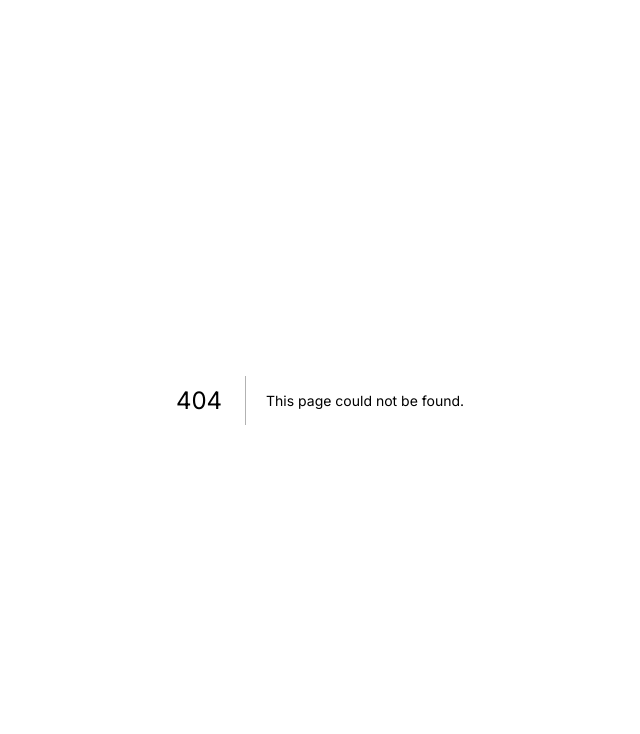
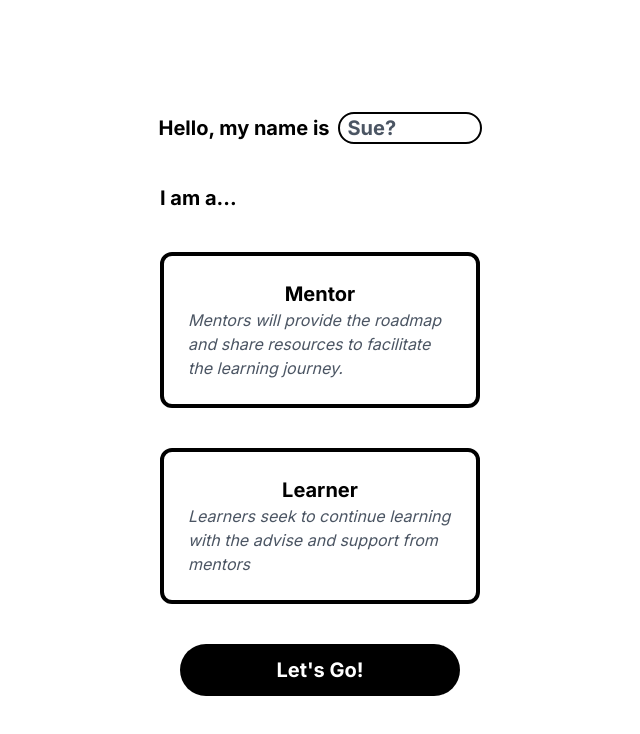
Before and after one commit to killerdroid99/collabothon-project, a Next.js app: page /registration in a window 1280 px wide. Before the commit this address had no page. Shown: the top 734 px of the page, without its empty margins (320-960 px from the left). Built offline with nearby package versions, Linux system fonts and the light colour scheme.

Commit message:
Registration page UI done

```diff
--- a/components/Button.jsx
+++ b/components/Button.jsx
@@ -1,7 +1,6 @@
 function Button({ btnText }) {
   return (
     <button className="bg-black text-white w-fit py-3 px-24 text-xl rounded-full font-bold hover:bg-primary hover:text-black ring-black hover:ring-4 ring-inset">{btnText}</button>
-
   )
 }
 
--- /dev/null
+++ b/components/TextCard.jsx
@@ -0,0 +1,10 @@
+function TextCard({ title, desc }) {
+  return (
+    <div className="flex flex-col items-center justify-center border-black border-4 p-6 rounded-xl max-w-[20rem] active:bg-yellow-300 cursor-pointer">
+      <h3 className="text-xl font-bold">{title}</h3>
+      <p className="text-gray-600 italic">{desc}</p>
+    </div>
+  )
+}
+
+export default TextCard
--- /dev/null
+++ b/pages/registration/index.jsx
@@ -0,0 +1,30 @@
+import React from 'react'
+import Button from '../../components/Button'
+import TextCard from '../../components/TextCard'
+
+function Index() {
+  return (
+    <div className=''>
+      <div className='flex justify-center items-center gap-2 mt-28 text-xl'>
+        <strong>Hello, my name is </strong>
+        <input type="text" placeholder='Sue?' className='w-36 px-2 border-[0.185rem] border-black placeholder:text-gray-600 placeholder:font-bold rounded-full text-left bg-inherit outline-none focus-visible:ring-2 ring-yellow-300' />
+      </div>
+      <div className='my-10 flex flex-col items-center gap-10'>
+        <span className='w-[20rem] font-bold text-xl'>I am a...</span>
+
+        <TextCard title="Mentor"
+          desc="Mentors will provide the
+roadmap and share resources
+to facilitate the learning journey." />
+        <TextCard title="Learner"
+          desc="Learners seek to continue
+          learning with the advise and
+          support from mentors"
+        />
+        <Button btnText="Let's Go!" />
+      </div>
+    </div>
+  )
+}
+
+export default Index
--- a/tailwind.config.js
+++ b/tailwind.config.js
@@ -5,7 +5,11 @@ module.exports = {
 		"./components/**/*.{js,ts,jsx,tsx}",
 	],
 	theme: {
-		extend: {},
+		extend: {
+			colors: {
+				primary: "#f5f5f5",
+			},
+		},
 	},
 	plugins: [],
 };
```
